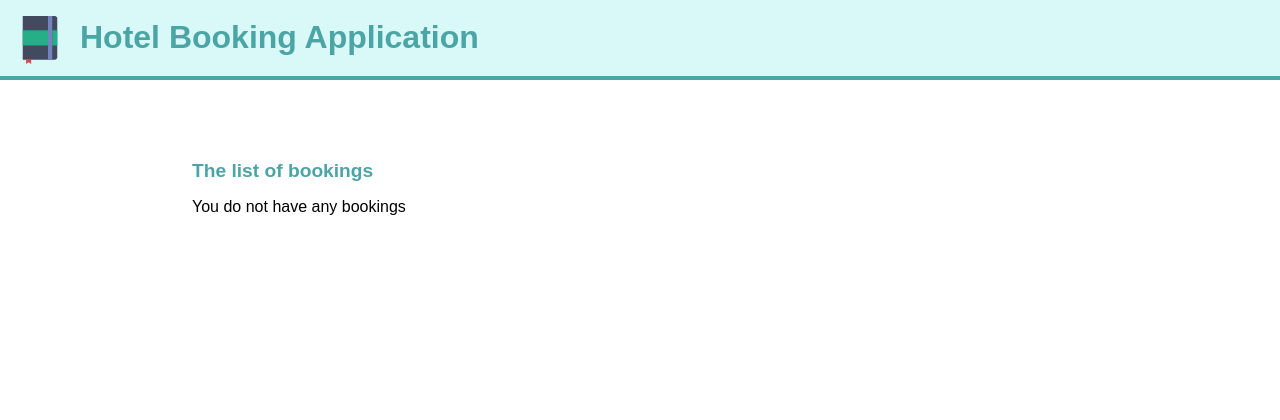
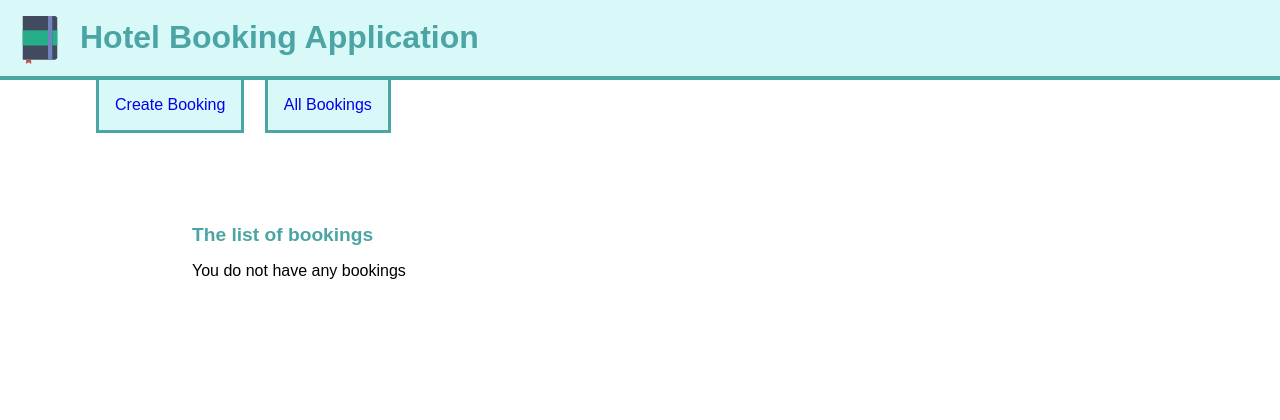
Before and after one commit to jaanaseffer/vrm_project, a Symfony app: template templates/bookings/list.html.twig in a window 1280 px wide. Shown: the top 420 px of the page. Run offline with Twig, Linux system fonts and the light colour scheme; the template is opened without the code that fills it, so the values that code supplies are empty; some libraries are stand-ins or nearby versions.

Commit message:
Lisatud menüü route'ide vahel liikumiseks

```diff
--- /dev/null
+++ b/public/css/menu.css
@@ -0,0 +1,19 @@
+.menu {
+    height: 4em;
+    padding-left: 6em;
+}
+.menu-link {
+    display: inline-block;
+    margin-right: 1em;
+    padding: 1em;
+    border: 3px solid #4CA5A5;
+    border-top: none;
+    background-color: #d9f8f8;
+    box-sizing:border-box;
+}
+a.menu-link {
+    text-decoration: none;
+}
+.menu-link.active {
+    color: #ffa8a8;
+}
--- a/src/Controller/BookingIndex.php
+++ b/src/Controller/BookingIndex.php
@@ -26,7 +26,7 @@ use App\Entity\Bookings;
 class BookingIndex extends AbstractController
 {
     /**
-     * @Route("/create_booking", name="create_booking")
+     * @Route("/", name="create_booking")
      */
     public function create_booking(Request $request)
     {
@@ -89,6 +89,7 @@ class BookingIndex extends AbstractController
     +      */
     public function bookings()
     {
+        $this->generateUrl('bookings');
         $repository = $this->getDoctrine()->getRepository(Bookings::class);
         $bookings = $repository->findAll();
         return $this->render('bookings/list.html.twig', ['bookings' => $bookings]);
--- a/templates/bookings/index.html.twig
+++ b/templates/bookings/index.html.twig
@@ -7,10 +7,12 @@
 {% block stylesheets %}
     <link rel="stylesheet" type="text/css" media="screen" href="/css/normalize.css">
     <link rel="stylesheet" type="text/css" media="screen" href="/css/base.css">
+    <link rel="stylesheet" type="text/css" media="screen" href="/css/menu.css">
 {% endblock %}
 
 {% block body %}
     {{ include('bookings/header.html.twig') }}
+    {{ include('bookings/menu.html.twig') }}
     <div class="content">
         <div class="content">
             {% block content%}{% endblock %}
--- /dev/null
+++ b/templates/bookings/menu.html.twig
@@ -0,0 +1,5 @@
+<div class="menu">
+    {% set currentUrl = app.request.pathinfo %}
+    <a class="menu-link {{ path('create_booking') == currentUrl ? 'active' }}" href="{{ path('create_booking') }}">Create Booking</a>
+    <a class="menu-link {{ path('bookings') == currentUrl ? 'active' }}" href="{{ path('bookings') }}">All Bookings</a>
+</div>
```
